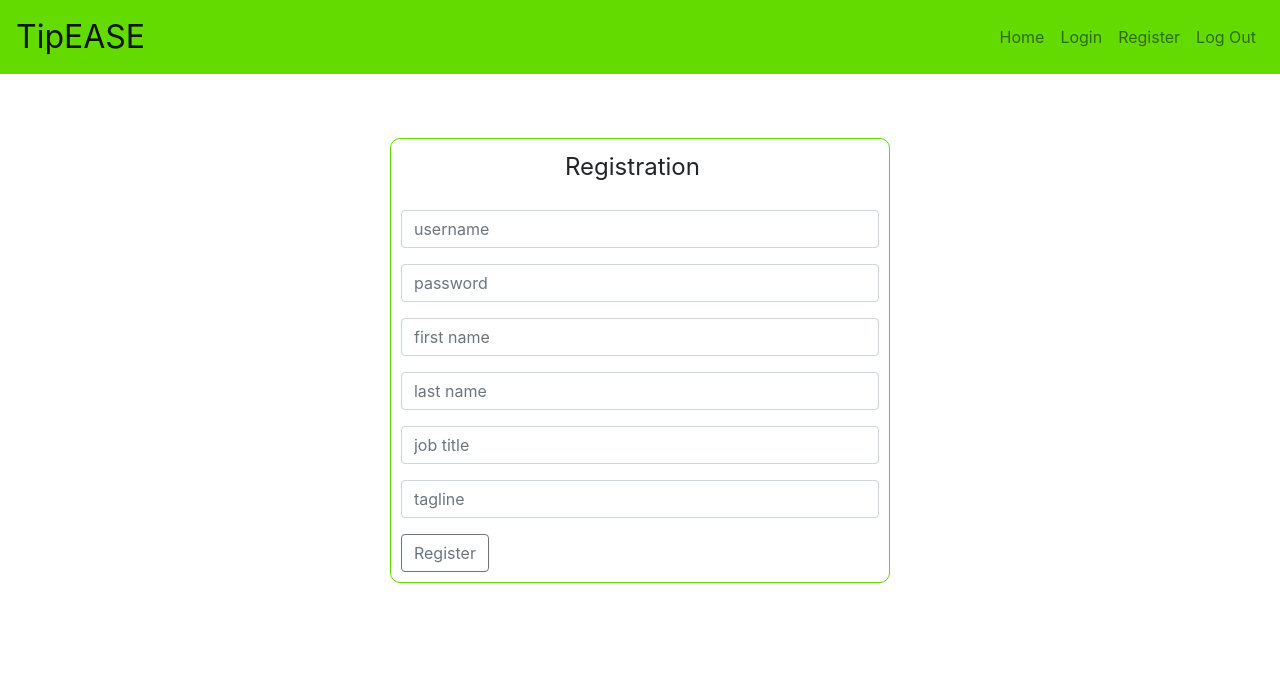
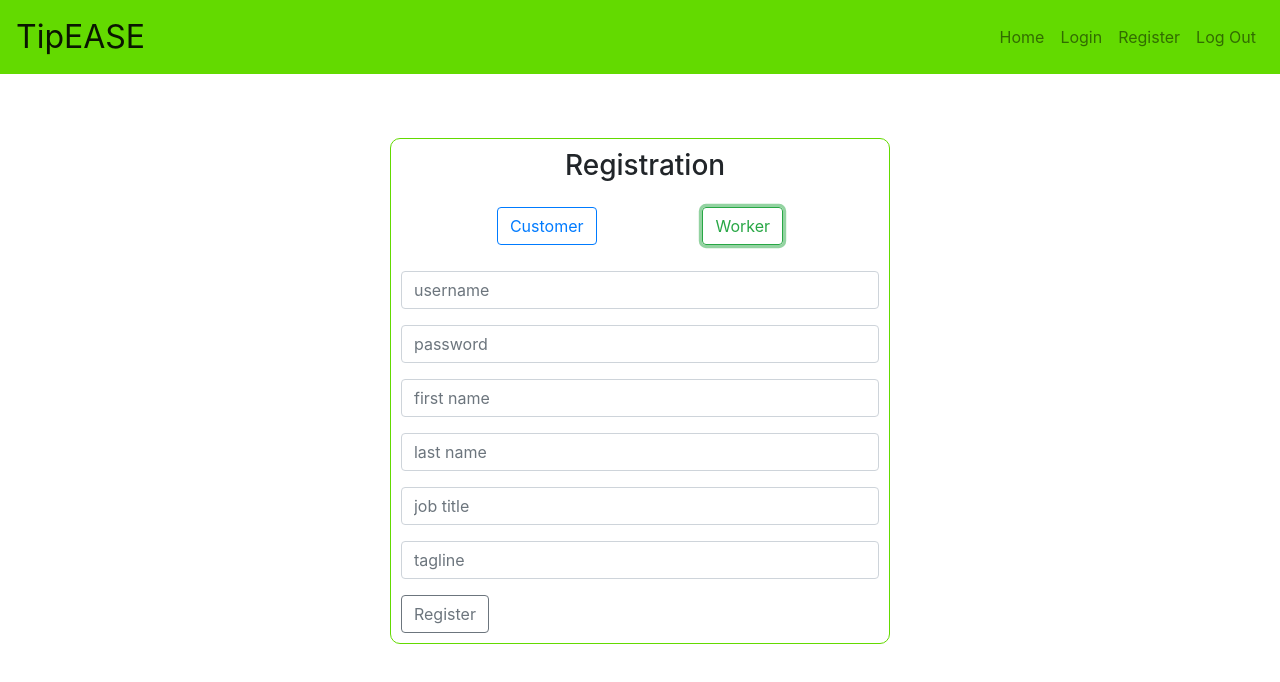
Before and after one commit to brettmadrid/tipease-fe, a React (Create React App) app: page /register in a window 1280 px wide. Both pictures are taken after a click on the button "Worker". Shown: the top 682 px of the page. Built offline with nearby package versions, Linux system fonts and the light colour scheme.

Commit message:
Registration Collapse functionality added

```diff
--- a/src/components/Register.js
+++ b/src/components/Register.js
@@ -21,6 +21,7 @@ class Register extends Component {
   };
 
   toggleCustomer = () => {
+    // this.setState({ collapseCustomer: !this.state.collapseCustomer });
     this.setState({
       collapseCustomer: !this.state.collapseCustomer,
       accountType: "customer",
@@ -29,10 +30,11 @@ class Register extends Component {
   };
 
   toggleWorker = () => {
+    //this.setState({ collapseWorker: !this.state.collapseWorker });
     this.setState({
       collapseWorker: !this.state.collapseWorker,
-      accountType: "worker",
-      isWorker: true
+      accountType: "worker"
+      //isWorker: true
     });
   };
 
@@ -80,6 +82,26 @@ class Register extends Component {
     }
   };
 
+  handleInput = async e => {
+    e.preventDefault();
+    this.setState({ [e.target.name]: e.target.value });
+  };
+
+  handleOptionChange = e => {
+    const accntType = e.target.value;
+    if (accntType === "worker") {
+      this.setState({
+        accountType: accntType,
+        isWorker: true
+      });
+    } else {
+      this.setState({
+        accountType: accntType,
+        isWorker: false
+      });
+    }
+  };
+
   render() {
     if (this.state.isRegistered) {
       return <Redirect to="/login" />;
@@ -88,16 +110,26 @@ class Register extends Component {
     if (!this.state.isWorker) {
       return (
         <div className="registration-container">
-          <legend className="registration-legend">Registration</legend>
+          <h3 className="registration-legend">Registration</h3>
           <div className="register-buttons">
-            <Button outline color="primary" onClick={this.toggleCustomer}>
+            <Button
+              outline
+              color="primary"
+              onClick={this.toggleCustomer}
+              style={{ marginBottom: "1rem" }}
+            >
               Customer
             </Button>
-            <Button outline color="success" onClick={this.toggleWorker}>
+            <Button
+              outline
+              color="success"
+              onClick={this.toggleWorker}
+              style={{ marginBottom: "1rem" }}
+            >
               Worker
             </Button>
           </div>
-          <Collapse isOpen={this.state.collapseCustomer} >
+          <Collapse isOpen={this.state.collapseCustomer}>
             <Form className="input-form" onSubmit={this.submitHandler}>
               <FormGroup>
                 <Input
@@ -124,12 +156,7 @@ class Register extends Component {
               </Button>
             </Form>
           </Collapse>
-        </div>
-      );
-    } else {
-      return (
-        <div className="registration-container">
-          <legend className="registration-legend">Registration</legend>
+          <Collapse isOpen={this.state.collapseWorker}>
             <Form className="input-form" onSubmit={this.submitHandler}>
               <FormGroup>
                 <Input
@@ -190,34 +217,12 @@ class Register extends Component {
               <Button outline type="submit">
                 Register
               </Button>
-          </Form >
-        </div >
+            </Form>
+          </Collapse>
+        </div>
       );
     }
   }
-
-  handleInput = async e => {
-    e.preventDefault();
-    this.setState({ [e.target.name]: e.target.value });
-    // (await this.state.accountType) === "worker"
-    //   ? this.setState({ isWorker: true })
-    //   : this.setState({ isWorker: false });
-  };
-
-  handleOptionChange = e => {
-    const accntType = e.target.value;
-    if (accntType === "worker") {
-      this.setState({
-        accountType: accntType,
-        isWorker: true
-      });
-    } else {
-      this.setState({
-        accountType: accntType,
-        isWorker: false
-      });
-    }
-  };
 }
 
 export default Register;
```
Lines whose indentation alone changed are shown as unchanged.
